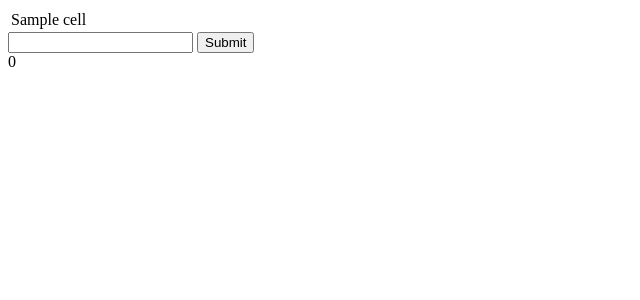
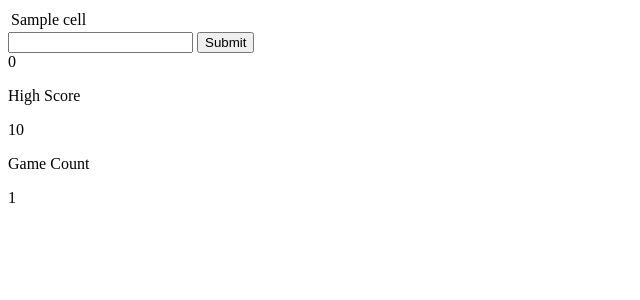
Before and after one commit to meowcodes/rithm-flask-boggle, a Flask app: template templates/board.html in a window 1280 px wide. Shown: the top 300 px of the page, without its empty margins (0-640 px from the left). Run offline with Flask 2, Linux system fonts and the light colour scheme; the template is opened without the code that fills it: most values are stand-ins (such as "Sample title", 1, 10 or a date in 2020).

Commit message:
add highest score and game count

```diff
--- a/app.py
+++ b/app.py
@@ -17,11 +17,18 @@ def view_board():
     # render_template(html, board=board)
     # another thing not here
 
-    # if not session["boggle_board"]:
-
     session["boggle_board"] = boggle_game.make_board()
 
-    return render_template('board.html', boggle_board=session["boggle_board"])
+    if not session.get("high_score"):
+        session["high_score"] = 0
+
+    if not session.get("game_count"):
+        session["game_count"] = 0
+
+    return render_template('board.html',
+        boggle_board=session["boggle_board"],
+        high_score=session["high_score"],
+        game_count=session["game_count"])
 
 @app.route("/check-guess", methods=["POST"])
 def check_guess():
@@ -37,3 +44,26 @@ def check_guess():
 
     # check if word valid in board
     return jsonify({"result":result})
+
+
+@app.route("/stats", methods=["POST"])
+def make_stats():
+    """ Make and update stats """
+
+    # get the score
+    final_score = int(request.form.get("final_score"))
+
+    # see if highest
+    if final_score > int(session["high_score"]):
+        session["high_score"] = final_score
+
+    # add 1 to game count
+    game_count = int(session["game_count"])
+    game_count += 1
+    session["game_count"] = game_count
+
+    # send highest score
+    # send game count
+    return jsonify({
+        "high_score": session["high_score"],
+        "game_count": session["game_count"]})
--- a/static/script.js
+++ b/static/script.js
@@ -1,12 +1,28 @@
 let $guessForm = $("#guess-form");
+let $highScore = $("#high-score")
+let $gameCount = $("#game-count")
 
-setTimeout(function(){
+
+
+
+setTimeout(async function(){
     $guessForm.off()
     $guessForm.on("submit", async function(evt) {
         evt.preventDefault();
         console.log("Out of time!")
     })
     console.log("Out of time!")
+
+    // get the score
+    finalScore = Number($('#score').text());
+
+    // send server score and make it count a game
+    let response = await $.post("/stats", {"final_score":finalScore});
+
+    // update high score and game count
+    $highScore.text(response.high_score);
+    $gameCount.text(response.game_count);
+
 }, 60000)
 
 $guessForm.on("submit", async function(evt) {
--- a/templates/board.html
+++ b/templates/board.html
@@ -16,4 +16,12 @@
     </form>
     <div id="result-div"></div>
     <div id="score">0</div>
+    <div>
+        <p>High Score</p>
+        <span id="high-score">{{ high_score}}</span>
+    </div>
+    <div>
+        <p>Game Count</p>
+        <span id="game-count">{{ game_count }}</span>
+    </div>
 {% endblock %}
```
